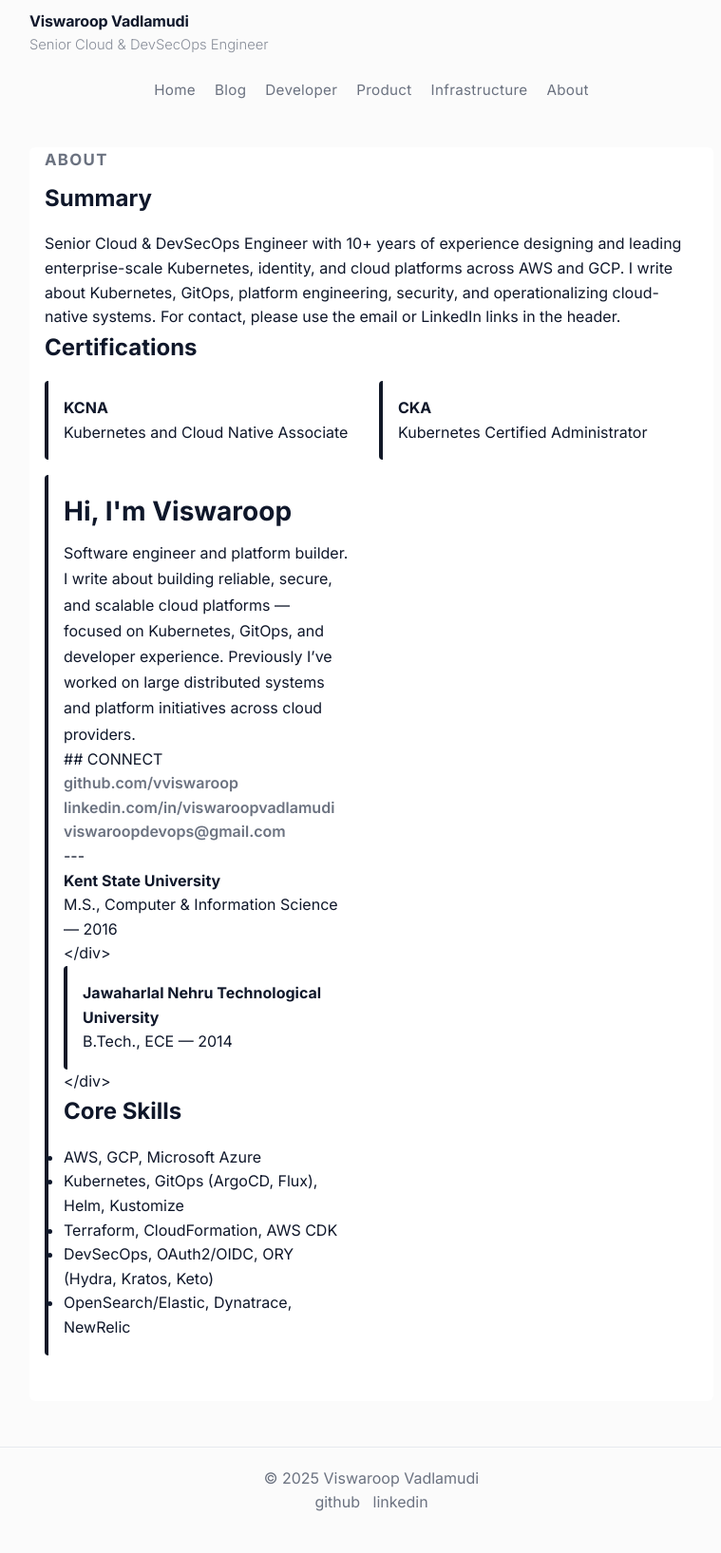
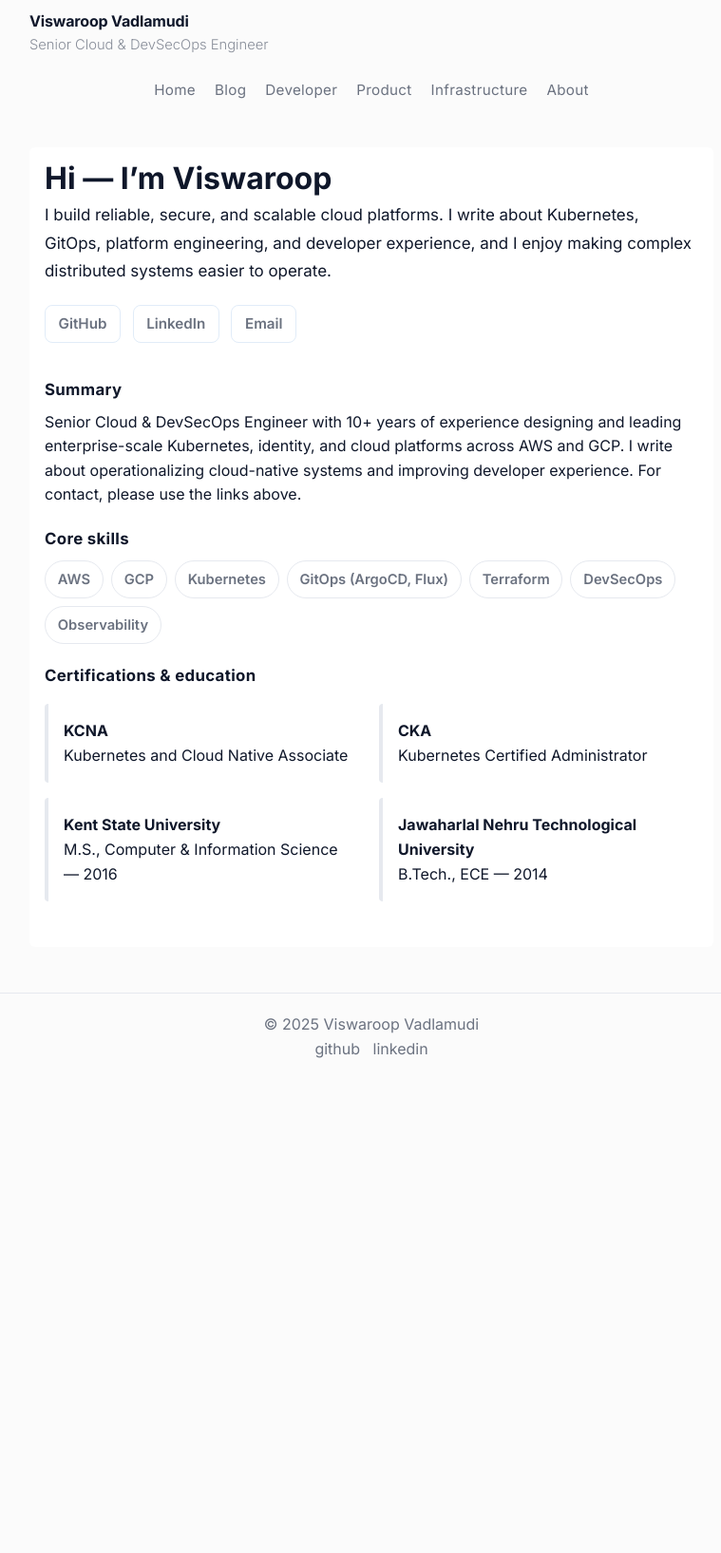
Before and after one commit to vviswaroop/vviswaroop.github.io, a Jekyll site: the page built from about/index.md, in a window 1280 px wide. Shown: the whole page at 95% size, without its empty margins (249-1008 px from the left). Built offline with Jekyll 4.4.1, drawn with Linux system fonts in a browser that asks for light colours; after the commit the page ends 1157 px from its top, so only the background shows below that.

Commit message:
fix(about): clean About page, fix footer social links, and improve h2 & cert styles

```diff
--- a/_layouts/default.html
+++ b/_layouts/default.html
@@ -42,8 +42,12 @@
       <div class="footer-inner">
         <p>© {{ site.time | date: "%Y" }} <a href="/">{{ site.title }}</a></p>
         <p class="social-links">
-          {% if site.github %}<a href="{{ site.github }}" target="_blank">github</a>{% endif %}
-          {% if site.linkedin %} &nbsp; <a href="{{ site.linkedin }}" target="_blank">linkedin</a>{% endif %}
+          {% if site.github and site.github.owner_url %}
+            <a href="{{ site.github.owner_url }}" target="_blank" rel="noopener">github</a>
+          {% endif %}
+          {% if site.linkedin %}
+            &nbsp; <a href="{{ site.linkedin }}" target="_blank" rel="noopener">linkedin</a>
+          {% endif %}
         </p>
       </div>
     </footer>
--- a/about/index.md
+++ b/about/index.md
@@ -4,14 +4,37 @@ title: About
 description: "About Viswaroop Vadlamudi — professional background"
 ---
 
-<h2>About</h2>
+<header class="about-hero">
+  <h1>Hi — I’m Viswaroop</h1>
+  <p class="about-bio">I build reliable, secure, and scalable cloud platforms. I write about Kubernetes, GitOps, platform engineering, and developer experience, and I enjoy making complex distributed systems easier to operate.</p>
+
+  <p class="about-connect">
+    <a class="btn btn--ghost" href="https://github.com/vviswaroop" target="_blank" rel="noopener">GitHub</a>
+    <a class="btn btn--ghost" href="https://linkedin.com/in/viswaroopvadlamudi" target="_blank" rel="noopener">LinkedIn</a>
+    <a class="btn btn--ghost" href="mailto:viswaroopdevops@gmail.com">Email</a>
+  </p>
+</header>
+
 <section id="summary">
-  <h3>Summary</h3>
-  <p>Senior Cloud & DevSecOps Engineer with 10+ years of experience designing and leading enterprise-scale Kubernetes, identity, and cloud platforms across AWS and GCP. I write about Kubernetes, GitOps, platform engineering, security, and operationalizing cloud-native systems. For contact, please use the email or LinkedIn links in the header.</p>
+  <h2>Summary</h2>
+  <p>Senior Cloud & DevSecOps Engineer with 10+ years of experience designing and leading enterprise-scale Kubernetes, identity, and cloud platforms across AWS and GCP. I write about operationalizing cloud-native systems and improving developer experience. For contact, please use the links above.</p>
+</section>
+
+<section id="skills">
+  <h2>Core skills</h2>
+  <ul class="skill-list">
+    <li>AWS</li>
+    <li>GCP</li>
+    <li>Kubernetes</li>
+    <li>GitOps (ArgoCD, Flux)</li>
+    <li>Terraform</li>
+    <li>DevSecOps</li>
+    <li>Observability</li>
+  </ul>
 </section>
 
 <section id="certifications">
-  <h3>Certifications</h3>
+  <h2>Certifications & education</h2>
   <div class="cert-grid">
     <div class="cert-item">
       <h4>KCNA</h4>
@@ -22,17 +45,6 @@ description: "About Viswaroop Vadlamudi — professional background"
       <p>Kubernetes Certified Administrator</p>
     </div>
     <div class="cert-item">
-      <h1>Hi, I'm Viswaroop</h1>
-
-      <p class="about-bio">Software engineer and platform builder. I write about building reliable, secure, and scalable cloud platforms — focused on Kubernetes, GitOps, and developer experience. Previously I’ve worked on large distributed systems and platform initiatives across cloud providers.</p>
-
-      ## CONNECT
-
-      <p class="about-connect"><a href="https://github.com/vviswaroop" target="_blank">github.com/vviswaroop</a> &nbsp; <a href="https://linkedin.com/in/viswaroopvadlamudi" target="_blank">linkedin.com/in/viswaroopvadlamudi</a> &nbsp; <a href="mailto:viswaroopdevops@gmail.com">viswaroopdevops@gmail.com</a></p>
-
-      ---
-
-      <section id="experience">
       <h4>Kent State University</h4>
       <p>M.S., Computer &amp; Information Science — 2016</p>
     </div>
@@ -43,15 +55,4 @@ description: "About Viswaroop Vadlamudi — professional background"
   </div>
 </section>
 
-<section id="skills">
-  <h3>Core Skills</h3>
-  <ul>
-    <li>AWS, GCP, Microsoft Azure</li>
-    <li>Kubernetes, GitOps (ArgoCD, Flux), Helm, Kustomize</li>
-    <li>Terraform, CloudFormation, AWS CDK</li>
-    <li>DevSecOps, OAuth2/OIDC, ORY (Hydra, Kratos, Keto)</li>
-    <li>OpenSearch/Elastic, Dynatrace, NewRelic</li>
-  </ul>
-</section>
-
-<section id="experience">
+<!-- experience section intentionally omitted; add timeline here later if needed -->
--- a/assets/css/style.css
+++ b/assets/css/style.css
@@ -273,9 +273,10 @@ h2 {
     margin: 1.25rem 0 0.5rem;
     border-bottom: none;
     padding-bottom: 0;
-    text-transform: uppercase;
-    letter-spacing: 0.08em;
-    color: var(--muted);
+    text-transform: none;
+    letter-spacing: 0.02em;
+    color: var(--text);
+    font-weight: 700;
 }
 
 h3 {
@@ -342,7 +343,7 @@ h3 {
     background: var(--light);
     padding: 1rem;
     border-radius: 4px;
-    border-left: 4px solid var(--primary);
+    border-left: 4px solid var(--border);
 }
 
 .site-footer{
@@ -374,3 +375,30 @@ h3 {
 
 /* Header links should be white */
 header a { color: var(--text); }
+
+/* About page refinements */
+.about-hero {
+    margin-bottom: 1.25rem;
+}
+.about-hero h1 { font-size: 2rem; line-height: 1.05; margin-bottom: 0.45rem; font-weight: 700; }
+.about-bio { font-size: 1.06rem; line-height: 1.75; color: var(--text); max-width: 64ch; margin-bottom: 1rem; }
+.about-connect { margin-top: 0.5rem; }
+.btn--ghost {
+    display:inline-block;
+    padding: 0.42rem 0.85rem;
+    background: transparent;
+    color: var(--accent);
+    border: 1px solid rgba(10,102,194,0.12);
+    border-radius: 8px;
+    text-decoration: none;
+    font-weight: 700;
+    font-size: 0.95rem;
+    transition: background .12s ease, color .12s ease, transform .12s ease;
+}
+.btn--ghost:hover { background: var(--accent); color: #fff; transform: translateY(-2px); }
+
+.skill-list { display:flex; gap:0.5rem; flex-wrap:wrap; margin-top:0.6rem; }
+.skill-list li { list-style:none; background: var(--bg); padding: 0.45rem 0.8rem; border-radius: 999px; color: var(--muted); border: 1px solid var(--border); font-weight:600; font-size:0.92rem }
+
+/* Small section spacing tweaks */
+section { margin-top: 1.25rem; }
```
Also changed, not shown: Gemfile.lock (added).
